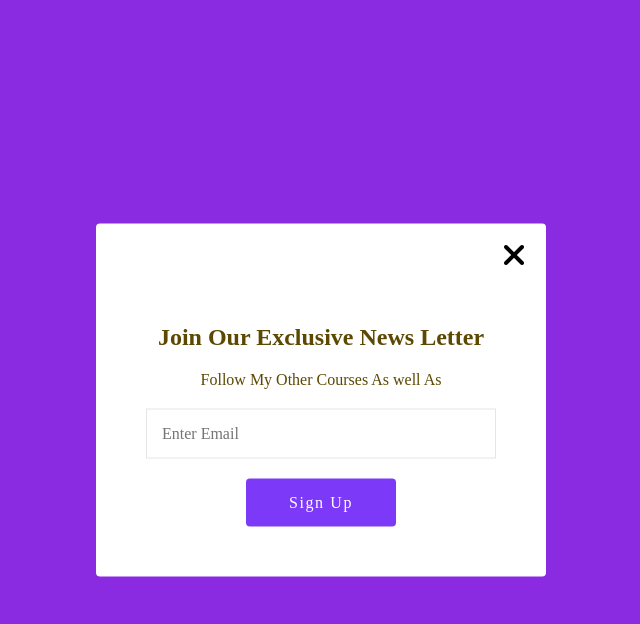
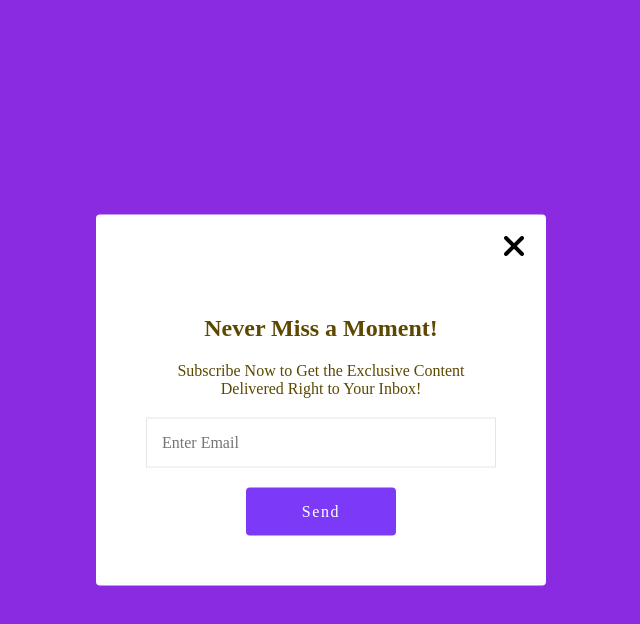
Before and after one commit to Naveen-Singh0037/Project_1_PopUp_News_Letter, a plain HTML site: page index.html in a window 1280 px wide. Both pictures are taken after a click on the link "Subscribe Us". Shown: the whole page, without its empty margins (319-959 px from the left). Drawn offline with Linux system fonts and the light colour scheme.

Commit message:
Content Updated

```diff
--- a/index.html
+++ b/index.html
@@ -11,13 +11,13 @@
 <body>
     <a class="button" onclick="toggleNewsLetter()">Subscribe Us</a>
     <div class="hidden" id="newsLetter">
-        <h2>Join Our Exclusive News Letter</h2>
-        <p>Follow My Other Courses As well As </p>
+        <h2>Never Miss a Moment! </h2>
+        <p>Subscribe Now to Get the Exclusive Content Delivered Right to Your Inbox!</p>
         <div class="box">
             <input type="email"  placeholder="Enter Email" id="">
         </div>
         <div class="box">
-            <button type="submit">Sign Up</button>
+            <button type="submit">Send</button>
         </div>
         <a class="close" onclick="toggleNewsLetter()">
 
```
